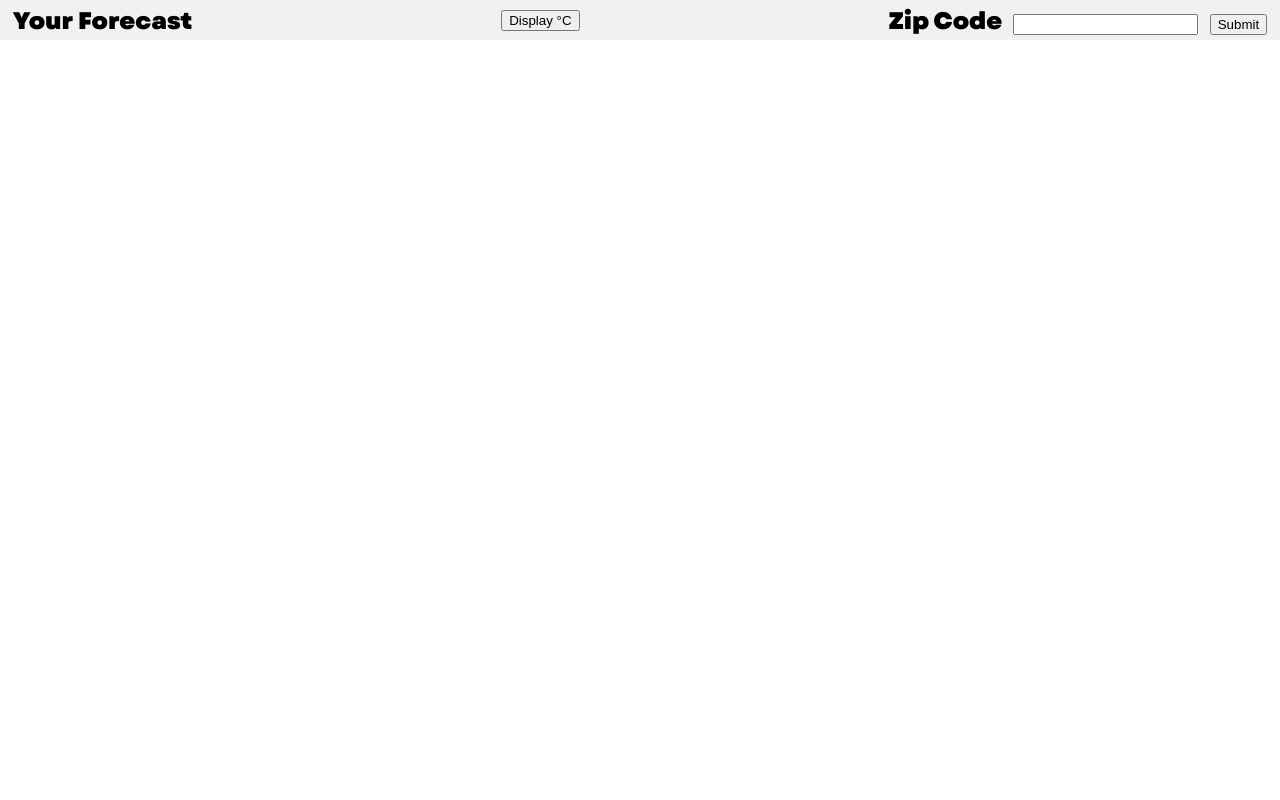
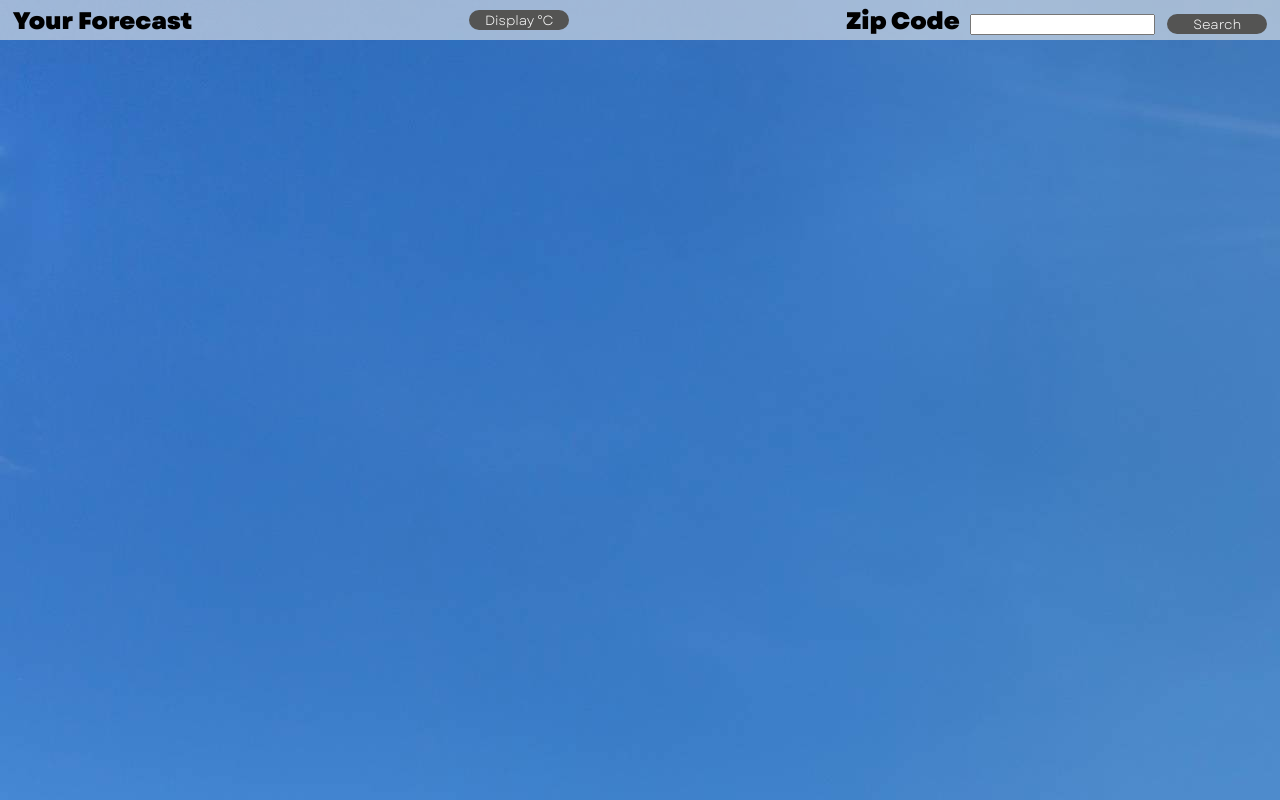
Before and after one commit to Travless/weather-app, a website built with webpack: page dist/index.html in a window 1280 px wide. Built offline with nearby package versions, Linux system fonts and the light colour scheme.

Commit message:
develop landing page UI to greet user when page first loads

```diff
--- a/src/index.js
+++ b/src/index.js
@@ -1,8 +1,9 @@
 import { forEach, min } from 'lodash';
 // import './style.css';
 
+const landingPage = document.getElementById('landing-page');
 const zip = document.getElementById('zip');
-const submit = document.getElementById('submit');
+const search = document.getElementById('search');
 let unitChange = document.getElementById('unit-change');
 const pageCont = document.getElementById('page-cont');
 const weatherCont = document.getElementById('weather-cont');
@@ -33,6 +34,14 @@ const feelsLikeTempChangeC = document.getElementById('feels-like-temp-c');
 let currentDayHours = [];
 let weatherID = '';
 unitChange.textContent = 'Display °C';
+
+function landingPageLoad() {
+    document.body.style.backgroundImage = 'url("../src/img/landing/landing-page.jpg")';
+    const landingPageTextCont = document.createElement('div');
+    landingPage.append(landingPageTextCont);
+    const landingPageImg = document.createElement('img');
+    landingPageImg.src = URL('../src/img/logo.png');
+}
 
 
 async function currentWeatherData(){
@@ -312,7 +321,7 @@ function UppercaseFirstLetter(str) {
 }
 
 
-submit.addEventListener('click', e => {
+search.addEventListener('click', e => {
     currentDayHourlyCont.innerHTML = '';
     currentDayHours = [];
     info.hidden = false;
@@ -349,3 +358,5 @@ unitChange.addEventListener('click', e => {
         highLowF.hidden = false;
     }
 })
+
+landingPageLoad();
--- a/src/style.css
+++ b/src/style.css
@@ -1,3 +1,4 @@
+/* FONT FACE */
 @font-face {
     font-family: 'body';
     src: url(/src/fonts/Garet-Book.ttf);
@@ -16,6 +17,9 @@ body {
     margin: 0;
 }
 
+/* FONT ASSIGNMENT */
+#unit-change,
+#search,
 #weather-desc,
 #current-temp-f,
 #current-temp-c,
@@ -46,6 +50,7 @@ body {
 .visibility-title {
     font-family: 'heading';
 }
+
 
 #weather-cont {
     display: flex;
@@ -110,6 +115,7 @@ body {
     /* margin: 1vh 0.5vw 1vh 0.5vw; */
     margin-top: 1vh;
     margin-bottom: 1vh;
+    margin-right: 1vw;
     background-color: rgba(232, 232, 232, .6);
     transition: 0.75s;
 }
@@ -218,18 +224,19 @@ body {
     grid-template-rows: 12.5vh 12.5vh;
     justify-items: center;
     height: 29vh;
-    width: 100vw;
+    /* width: 100vw; */
     transition: 0.75s;
+    margin-top: 1vh;
 }
 
 #panel-1,
 #panel-2 {
     display: grid;
     grid-template-columns: 20vw 20vw 20vw;
-    background-color: rgba(232, 232, 232, .6);
+    /* background-color: rgba(232, 232, 232, .6); */
     transition: 0.75s;
     border-radius: 10px;
-    margin: 0.5vh 0.5vw 0.5vh 0.5vh;
+    /* margin: 0.5vh 0.5vw 0.5vh 0.5vh; */
 }
 
 .sun-set-cont,
@@ -256,6 +263,9 @@ body {
     flex-direction: column;
     align-items: center;
     justify-content: center;
+    background-color: rgba(232, 232, 232, .6);
+    border-radius: 10px;
+    margin: 0.5vh 1vw 0.5vh 1vw;
 }
 
 .sun-rise-title,
@@ -276,3 +286,24 @@ body {
 .visibility-data {
     font-size: 1.25em;
 }
+
+#unit-change,
+#search {
+    max-width: 100%;
+    width: 100px;
+    height: 2.5vh;
+    border-style: none;
+    border-radius: 10px;
+    background-color: #545453;
+    color: white;
+    cursor: pointer;
+}
+
+#unit-change:hover,
+#search:hover {
+    background-color: white;
+    color: black;
+    font-family: 'heading';
+    filter: drop-shadow(0px 0px 5px black);
+    transition: 0.3s;
+}
```
Also changed, not shown: dist/index.html, dist/main.js, src/img/landing/landing-page.jpg (added), src/img/logo.png (added).
